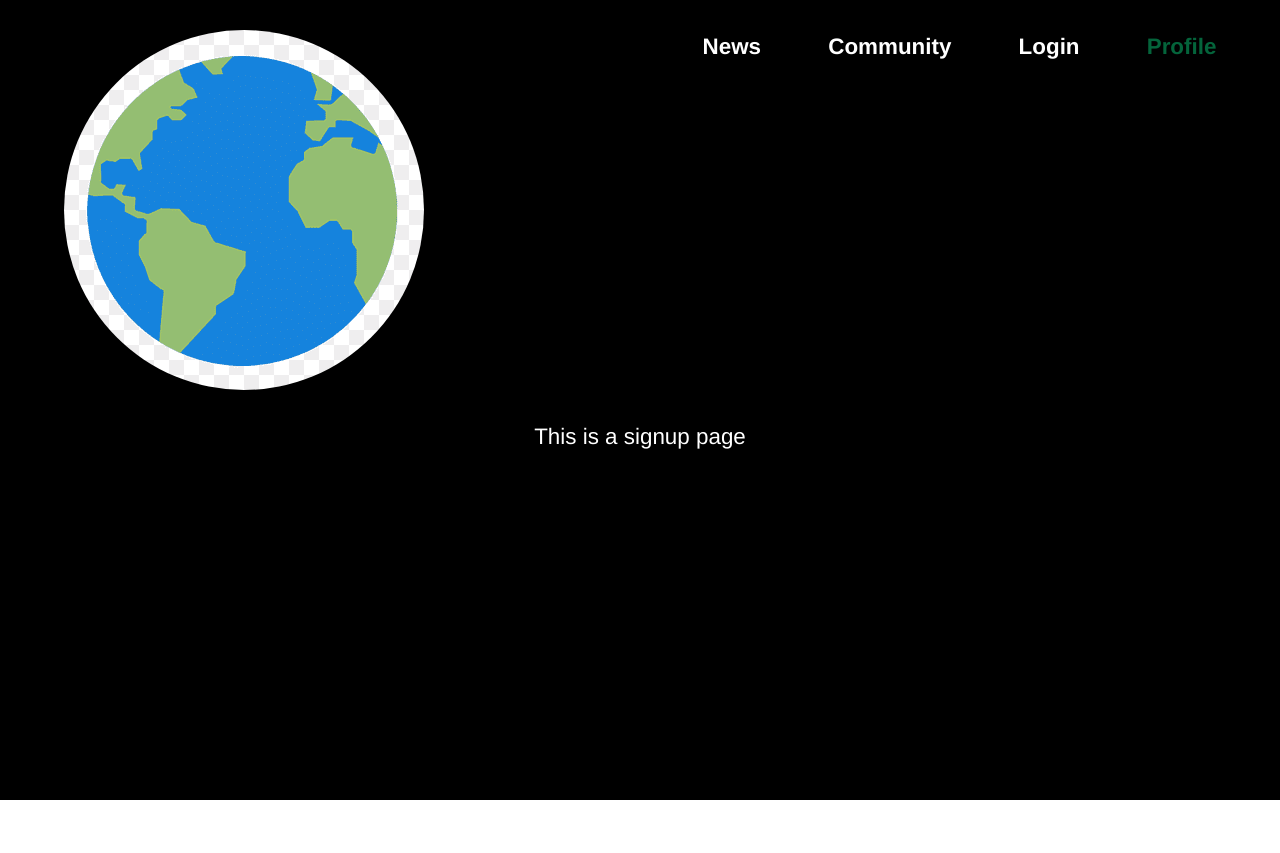
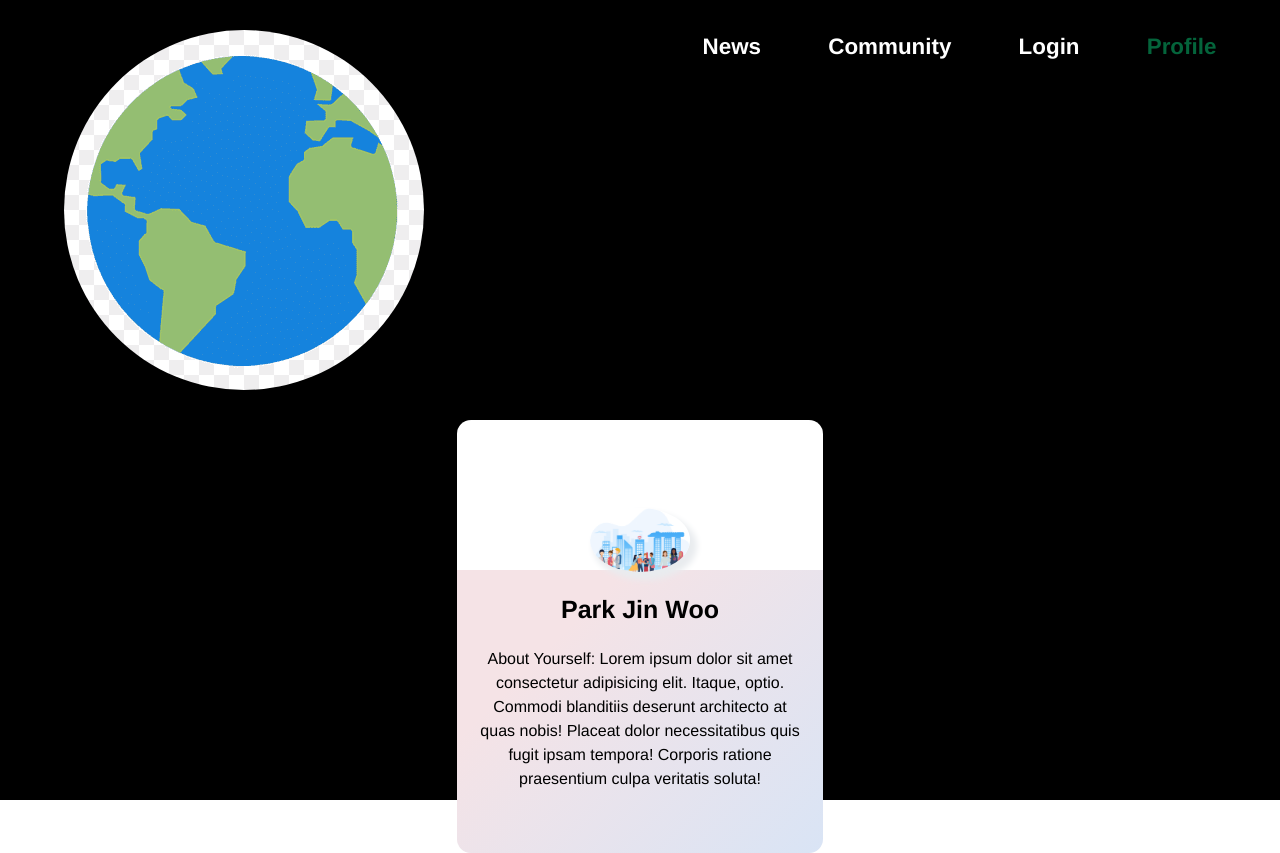
Before and after one commit to quinncheong/save-my-world, a Vue app: page /#/profile in a window 1280 px wide. Before the commit the page ends 800 px from the top, so only its background shows below. Built offline with nearby package versions, Linux system fonts and the light colour scheme.

Commit message:
Added small profile card for users to input their status and profile pic (1st Row)

```diff
--- a/src/views/Profile.vue
+++ b/src/views/Profile.vue
@@ -1,5 +1,25 @@
 <template>
-<div> This is a signup page </div>
+    <div class="container">
+
+        <div class="row justify-content-center sameRow1">
+
+            <!--User small profile card for them to input their status and about themselves-->
+            <div class="col-md-4 cardpic rounded sameHeight1">
+            <div class="area1 p-3 py-5"> </div>
+            <div class="area2 p- text-center px-3">
+                <div class="image mr-3"> <img src="@/assets/img/community.png" class="rounded-circle" width="100" />
+                    <h4 class=" name mt-3 ">Park Jin Woo</h4>
+                    <p class="information mt-3 text-justify"> About Yourself: Lorem ipsum dolor sit amet consectetur adipisicing elit. Itaque, optio. Commodi blanditiis deserunt architecto at quas nobis! Placeat dolor necessitatibus quis fugit ipsam tempora! Corporis ratione praesentium culpa veritatis soluta! </p>
+                </div>
+
+            </div>
+            </div>
+
+
+        </div><!--this ending div tag is for the first row-->
+
+
+    </div> <!--this ending div tag is for the container-->
 
 </template>
 
@@ -15,4 +35,49 @@ export default {
 
 <style lang="scss" scoped>
 
+/*this following style is for the profile card */
+.cardpic {
+    width: 400px;
+    border: none;
+    border-radius: 14px !important
+}
+
+.area1 {
+    background-color: white;
+    border-top-left-radius: 14px !important;
+    border-top-right-radius: 14px !important;
+    padding-top: 83px !important
+}
+
+.image {
+    top: -62px;
+    position: relative
+}
+
+.image img {
+    box-shadow: 5px 6px 6px 2px #e9ecef
+}
+
+.area2 {
+    background-color: #d9e4f5;
+    background-image: linear-gradient(315deg, #d9e4f5 0%, #f5e3e6 74%);
+    border-bottom-left-radius: 14px;
+    border-bottom-right-radius: 14px
+}
+
+.name {
+    font-size: 25px;
+    font-weight: 650;
+    color: black;
+}
+
+.information {
+    color: black;
+    font-weight: 500;
+    font-size: 16px
+}
+
+
+
+
 </style>
```
